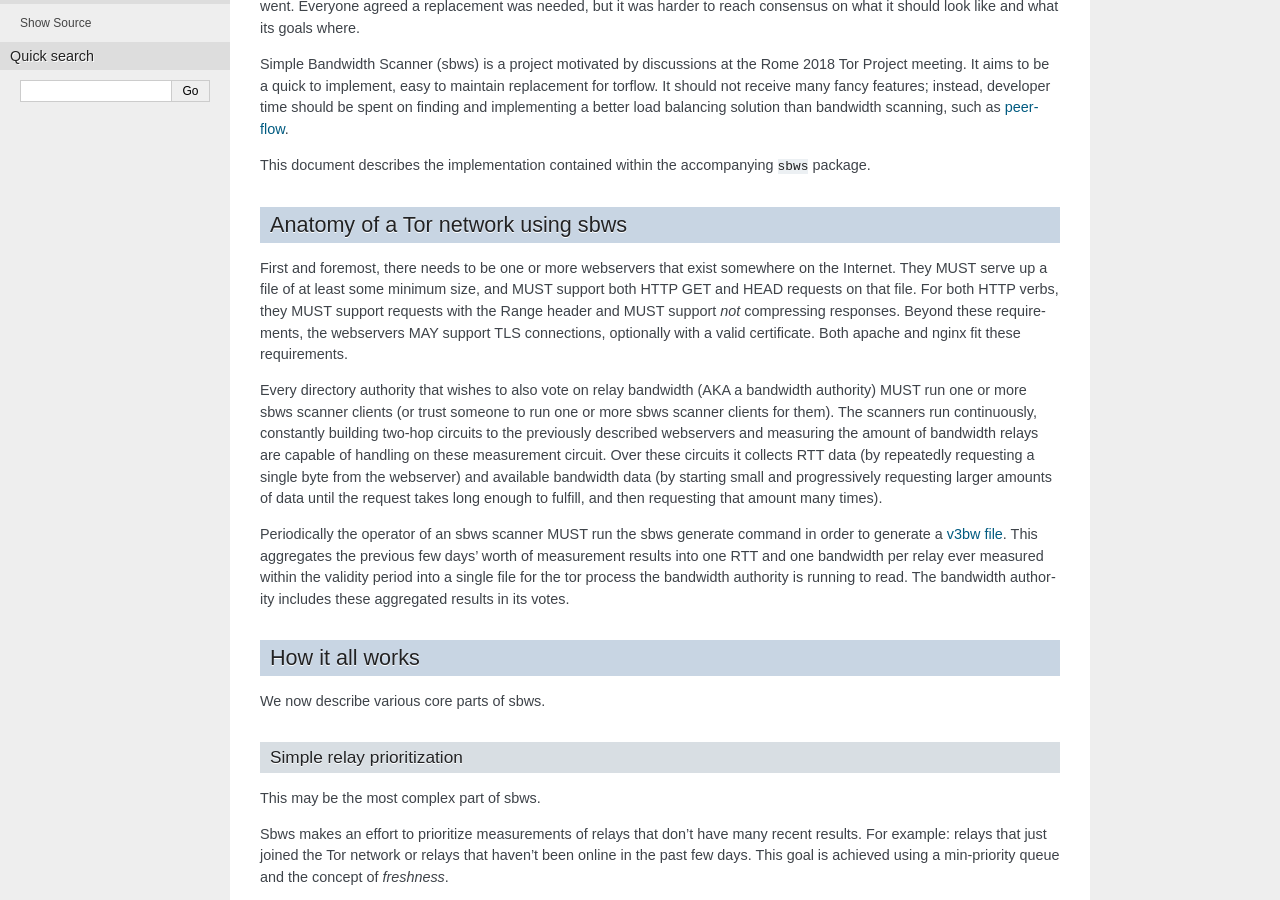
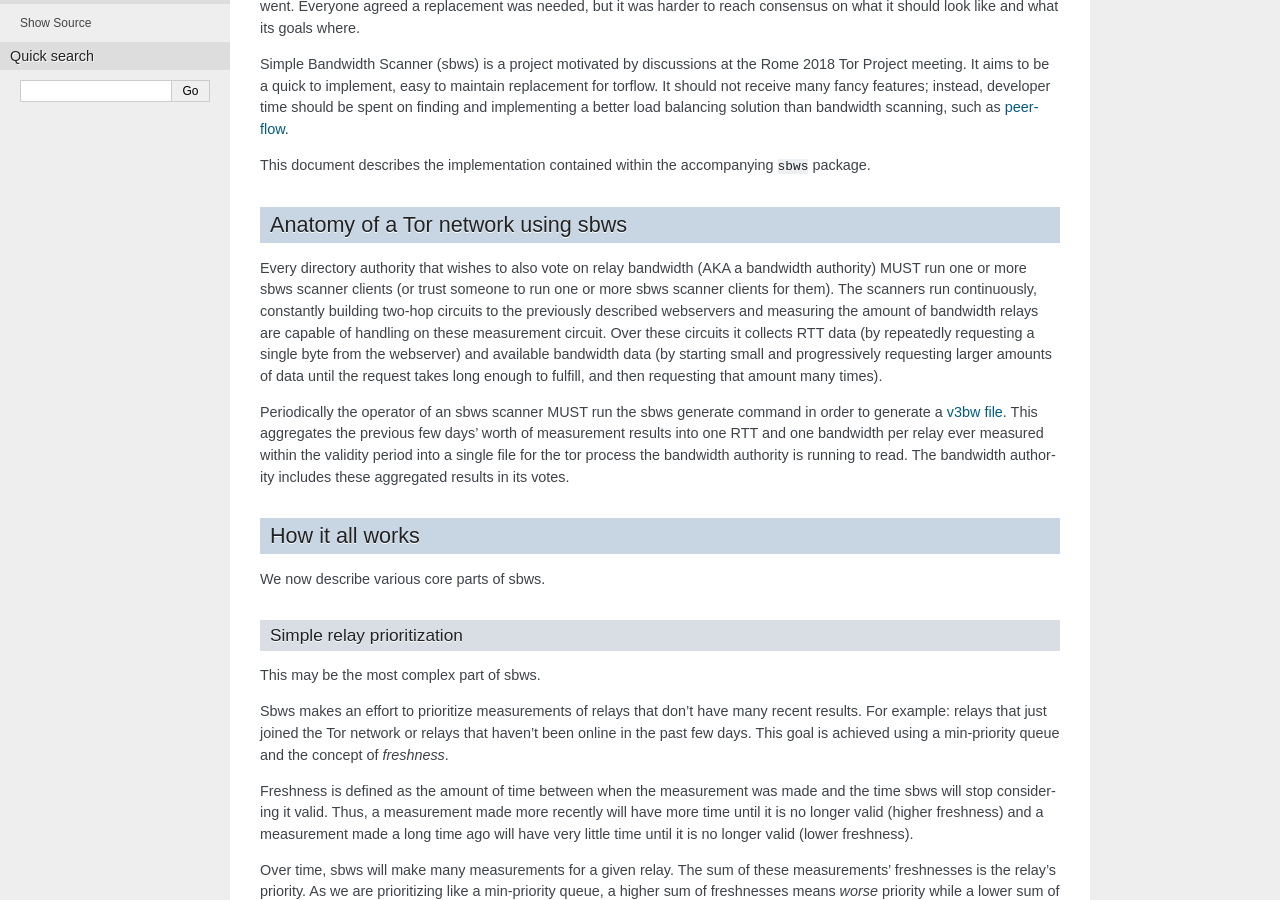
Before and after one commit to torproject/sbws, a Sphinx documentation site: the page built from docs/source/specification.rst, in a window 1280 px wide and 900 px high, scrolled down 680 px. Built offline with Sphinx 7.4.7, drawn with Linux system fonts in a browser that asks for light colours; formulas are drawn with MathJax 3.

Commit message:
docs: remove section that is already in DEPLOY

```diff
--- a/docs/source/specification.rst
+++ b/docs/source/specification.rst
@@ -51,14 +51,6 @@
 
 Anatomy of a Tor network using sbws
 -----------------------------------
-
-First and foremost, there needs to be one or more webservers that exist
-somewhere on the Internet. They MUST serve up a file of at least some minimum
-size, and MUST support both HTTP GET and HEAD requests on that file. For both
-HTTP verbs, they MUST support requests with the Range header and MUST support
-*not* compressing responses. Beyond these requirements, the webservers MAY support
-TLS connections, optionally with a valid certificate. Both apache and nginx fit
-these requirements.
 
 Every directory authority that wishes to also vote on relay bandwidth (AKA
 a bandwidth authority) MUST run one or more sbws scanner clients (or trust
```
